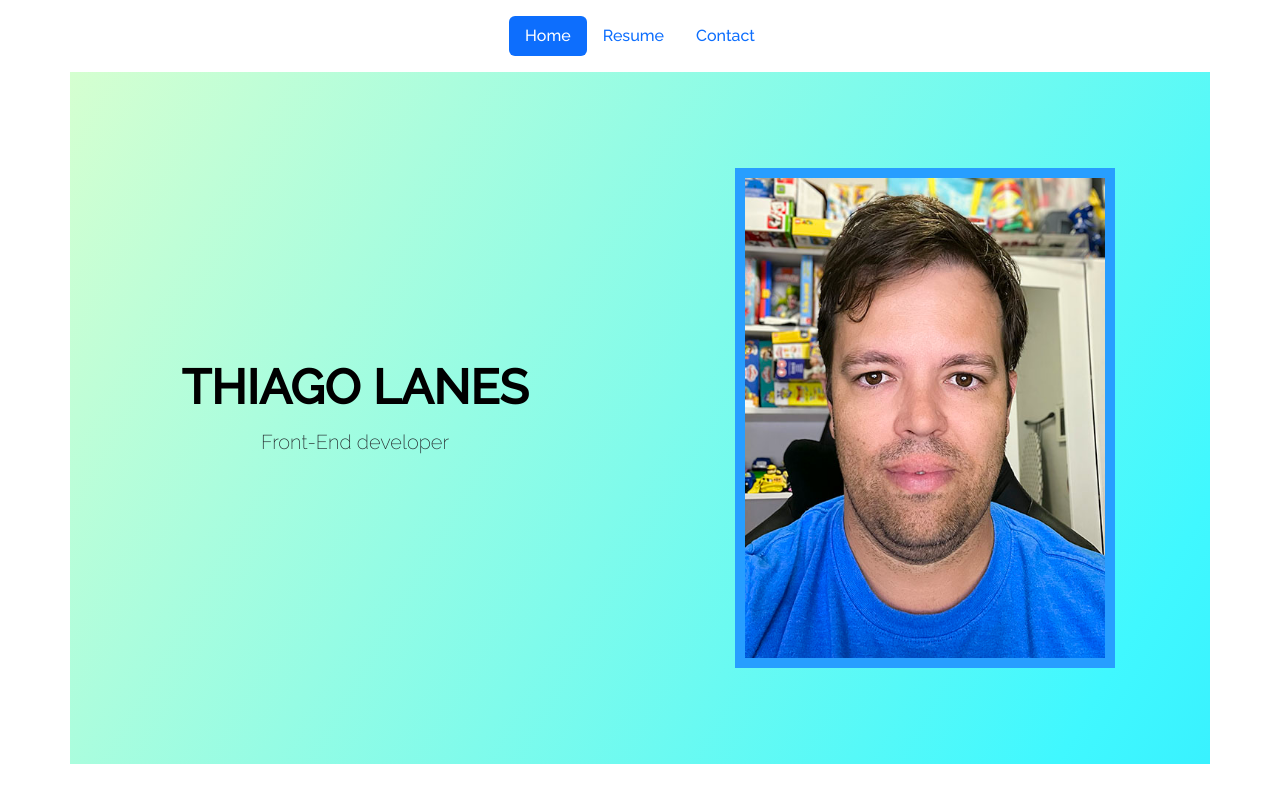
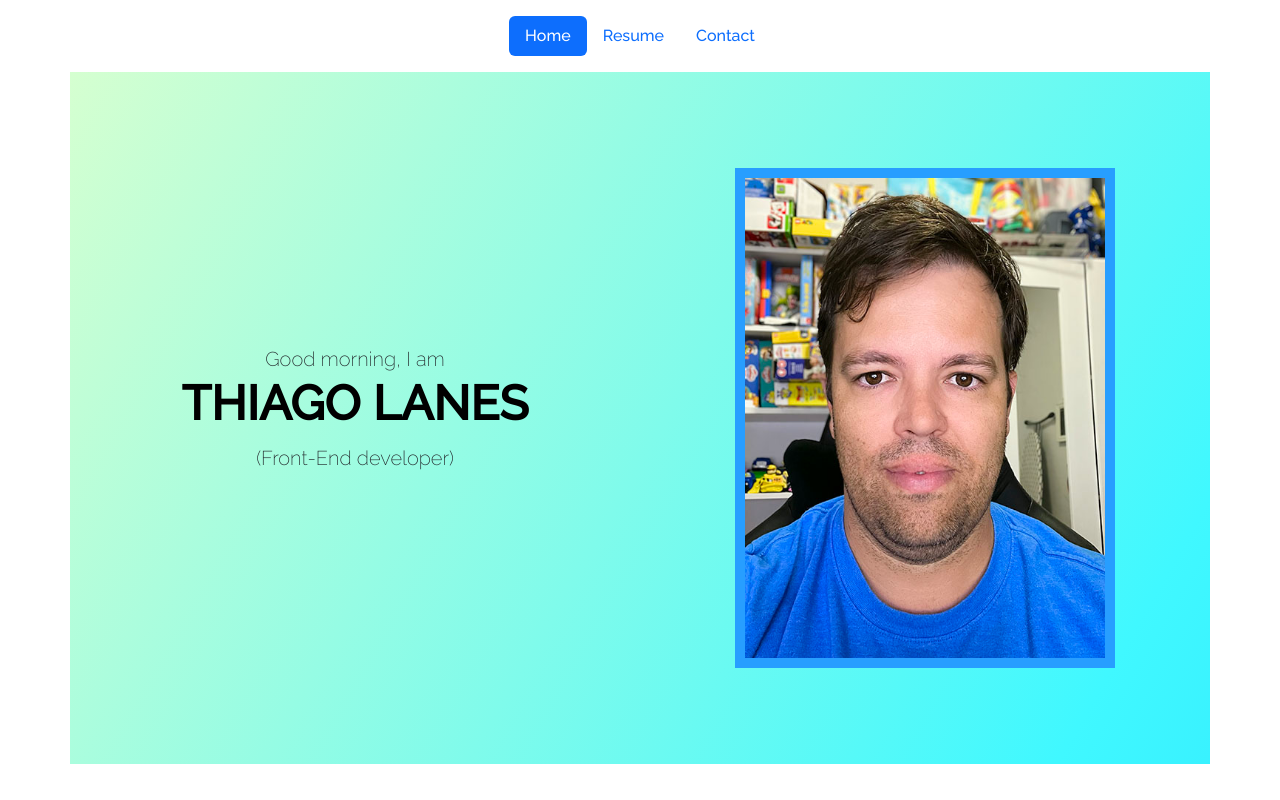
Before and after one commit to thlanes/MyResume, a React (Create React App) app: page / in a window 1280 px wide. Shown: the top 800 px of the page. Built offline with nearby package versions, Linux system fonts and the light colour scheme.

Commit message:
implemented greeting on main page using a Ternary Operator

```diff
--- a/src/components/Main.jsx
+++ b/src/components/Main.jsx
@@ -1,5 +1,7 @@
 import { React } from "react";
 import profile from "../pictures/profile.JPG"
+
+const currentTime = new Date().getHours();
 
 function Main() {
     return (
@@ -9,8 +11,9 @@ function Main() {
             <img src={profile} className="profilepic" alt="Profile Pic" />
           </div>
           <div className="col-sm-12 col-md-12 col-lg-6">
+            {currentTime < 12 ? <h2 className="lead">Good morning, I am</h2> : <h2 className="lead">Hello, I am</h2>}
             <h1 className="display-5 fw-bold text-body-emphasis lh-1 mb-3">THIAGO LANES</h1>
-            <p className="lead">Front-End developer</p>
+            <p className="lead">(Front-End developer)</p>
           </div>
         </div>
       </div>
```
